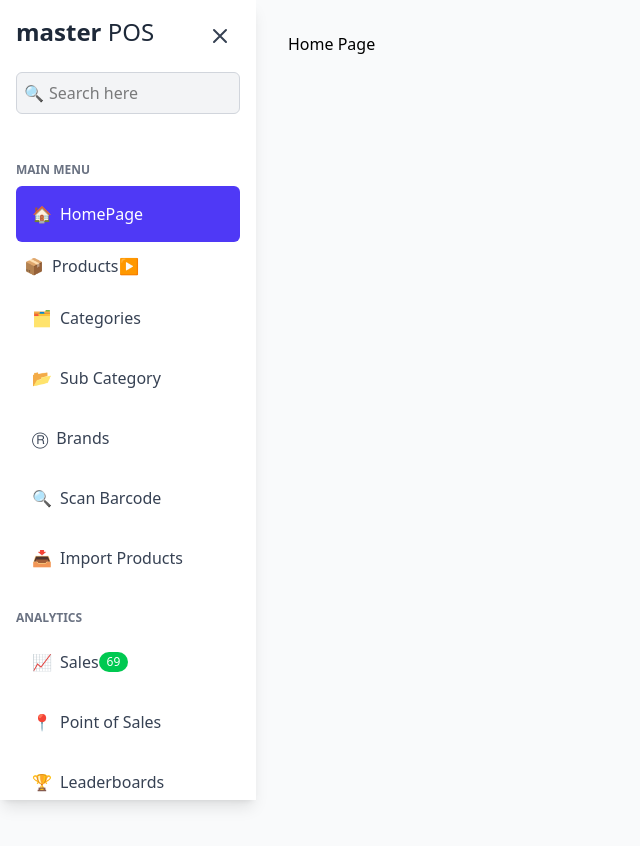
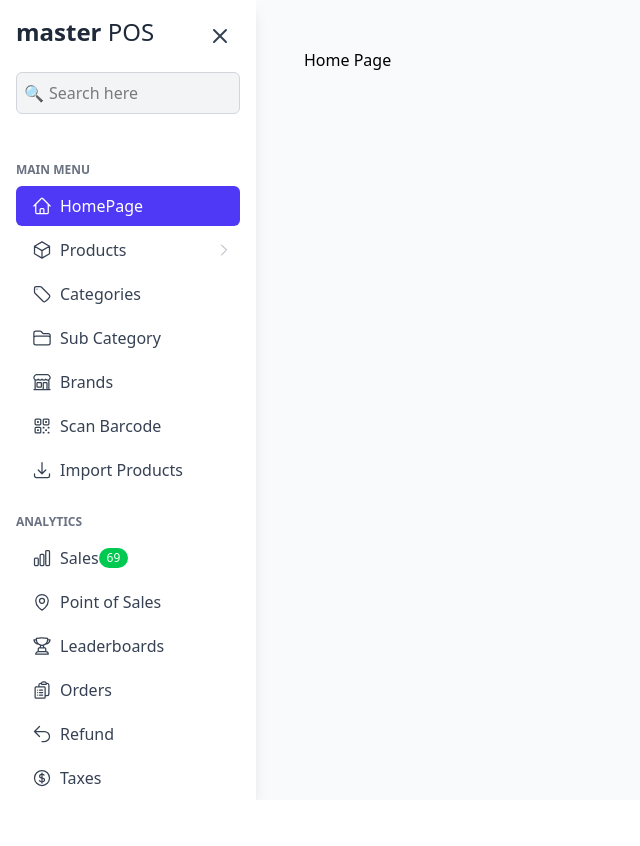
Before and after one commit to DavutDurgun/isiksoft-fe-devcase-react, a React (Vite) app: page / in a window 1280 px wide. Shown: the top 846 px of the page, without its empty margins (0-640 px from the left). After the commit the page ends 800 px from the top, so only its background shows below. Built offline with nearby package versions, Linux system fonts and the light colour scheme.

Commit message:
style: heroIcon pack add

```diff
--- a/package.json
+++ b/package.json
@@ -10,6 +10,7 @@
     "preview": "vite preview"
   },
   "dependencies": {
+    "@heroicons/react": "^2.2.0",
     "@tailwindcss/vite": "^4.1.7",
     "path": "^0.12.7",
     "react": "^19.1.0",
--- a/src/components/ExpandIcon.tsx
+++ b/src/components/ExpandIcon.tsx
@@ -1,4 +1,5 @@
 import React from "react";
+import { ChevronRightIcon } from "@heroicons/react/24/outline";
 
 const ExpandIcon: React.FC<{ isExpanded: boolean }> = ({ isExpanded }) => (
   <span
@@ -6,7 +7,7 @@ const ExpandIcon: React.FC<{ isExpanded: boolean }> = ({ isExpanded }) => (
       isExpanded ? "rotate-90" : "rotate-0"
     }`}
   >
-    ▶
+    <ChevronRightIcon className="w-4 h-4 text-gray-400" />
   </span>
 );
 
--- a/src/features/product/components/sidebar/MenuItemComponent.tsx
+++ b/src/features/product/components/sidebar/MenuItemComponent.tsx
@@ -15,8 +15,8 @@ export interface MenuItemProps {
 const MenuItemComponent: React.FC<MenuItemProps> = React.memo(
   ({ item, isOpen, isActive, isSubMenu = false, activeMenu, onMenuClick }) => {
     const baseClasses = `flex items-center p-2 rounded-md transition-colors duration-200 cursor-pointer ${
-      isOpen ? "justify-start" : "justify-center"
-    } ${isOpen ? "" : "w-full"}`;
+      isOpen ? "" : "w-full"
+    }`;
 
     const activeClasses = isActive
       ? isSubMenu
@@ -24,31 +24,43 @@ const MenuItemComponent: React.FC<MenuItemProps> = React.memo(
         : "bg-indigo-600 text-white"
       : "hover:bg-gray-200 text-gray-700";
 
+    let justificationClass = "";
+    if (isOpen) {
+      if (item.subItems || item.badge) {
+        justificationClass = "justify-between";
+      } else {
+        justificationClass = "justify-start";
+      }
+    } else {
+      justificationClass = "justify-center";
+    }
+
     if (item.subItems) {
       return (
         <div
-          className={`${baseClasses} ${activeClasses} ${
-            isOpen ? "justify-between" : "justify-center"
-          }`}
+          className={`${baseClasses} ${activeClasses} ${justificationClass}`}
           onClick={() => onMenuClick(item.path, true)}
         >
-          <div className="flex items-center">
+          <div className="flex items-center px-2">
+            {" "}
             <span className={isOpen ? "mr-2" : ""}>{item.icon}</span>
             <span className={isOpen ? "" : "hidden"}>{item.name}</span>
           </div>
-          {item.badge && isOpen && <Badge count={item.badge} />}
-          {isOpen && <ExpandIcon isExpanded={activeMenu === item.path} />}
+          {item.badge && isOpen && <Badge count={item.badge} />}{" "}
+          {isOpen && <ExpandIcon isExpanded={activeMenu === item.path} />}{" "}
         </div>
       );
     }
 
     return (
       <div
-        className={`${baseClasses}`}
+        className={`${baseClasses} ${justificationClass}`}
         onClick={() => onMenuClick(item.path, false)}
       >
-        <span className={isOpen ? "mr-2" : ""}>{item.icon}</span>
-        <span className={isOpen ? "" : "hidden"}>{item.name}</span>
+        <div className="flex items-center">
+          <span className={isOpen ? "mr-2" : ""}>{item.icon}</span>
+          <span className={isOpen ? "" : "hidden"}>{item.name}</span>
+        </div>
         {item.badge && isOpen && <Badge count={item.badge} />}
       </div>
     );
--- a/src/features/product/components/sidebar/MenuList.tsx
+++ b/src/features/product/components/sidebar/MenuList.tsx
@@ -45,7 +45,7 @@ const MenuList: React.FC<MenuListProps> = React.memo(
               to={item.path}
               end={true}
               className={({ isActive: navLinkIsActive }) => {
-                const baseClasses = `flex items-center p-2 rounded-md transition-colors duration-200 cursor-pointer
+                const baseClasses = `flex items-center px-2 rounded-md transition-colors duration-200 cursor-pointer
                 ${isOpen ? "justify-start" : "justify-center"} ${
                   isOpen ? "" : "w-full"
                 }`;
--- a/src/features/product/mock/menu.ts
+++ /dev/null
@@ -1,52 +0,0 @@
-import type { MenuSectionType } from "@/types";
-
-export const MENU_SECTIONS: MenuSectionType[] = [
-  {
-    title: "MAIN MENU",
-    items: [
-      { name: "HomePage", icon: "🏠", path: "/" },
-      {
-        name: "Products",
-        icon: "📦",
-        path: "/products",
-        subItems: [
-          { name: "All Products", icon: "📊", path: "/products/all" },
-          { name: "Add New Product", icon: "➕", path: "/products/add" },
-          { name: "Tags", icon: "🏷️", path: "/products/tags" },
-        ],
-      },
-      { name: "Categories", icon: "🗂️", path: "/categories" },
-      { name: "Sub Category", icon: "📂", path: "/sub-categories" },
-      { name: "Brands", icon: "Ⓡ", path: "/brands" },
-      { name: "Scan Barcode", icon: "🔍", path: "/scan-barcode" },
-      { name: "Import Products", icon: "📥", path: "/import-products" },
-    ],
-  },
-  {
-    title: "ANALYTICS",
-    items: [
-      { name: "Sales", icon: "📈", path: "/analytics/sales", badge: 69 },
-      { name: "Point of Sales", icon: "📍", path: "/analytics/pos" },
-      { name: "Leaderboards", icon: "🏆", path: "/analytics/leaderboards" },
-      { name: "Orders", icon: "📋", path: "/analytics/orders" },
-      { name: "Refund", icon: "↩️", path: "/analytics/refund" },
-      { name: "Taxes", icon: "💰", path: "/analytics/taxes" },
-      { name: "Stock", icon: "📦", path: "/analytics/stock" },
-    ],
-  },
-  {
-    title: "APPS",
-    items: [
-      { name: "Chat", icon: "💬", path: "/apps/chat", badge: 60 },
-      { name: "Calendar", icon: "📅", path: "/apps/calendar" },
-      { name: "Email", icon: "📧", path: "/apps/email" },
-    ],
-  },
-  {
-    title: "SETTINGS",
-    items: [
-      { name: "Settings", icon: "⚙️", path: "/settings" },
-      { name: "Log Out", icon: "🚪", path: "/logout" },
-    ],
-  },
-];
--- /dev/null
+++ b/src/features/product/mock/menu.tsx
@@ -0,0 +1,159 @@
+// src/features/product/mock/index.ts
+import React from "react";
+import {
+  HomeIcon,
+  CubeIcon,
+  TagIcon,
+  FolderIcon,
+  BuildingStorefrontIcon,
+  QrCodeIcon,
+  ArrowDownTrayIcon,
+  ChartBarIcon,
+  MapPinIcon,
+  TrophyIcon,
+  ClipboardDocumentListIcon,
+  ArrowUturnLeftIcon,
+  CurrencyDollarIcon,
+  ArchiveBoxIcon,
+  ChatBubbleLeftRightIcon,
+  CalendarDaysIcon,
+  EnvelopeIcon,
+  Cog6ToothIcon,
+  ArrowRightStartOnRectangleIcon,
+  PlusCircleIcon,
+} from "@heroicons/react/24/outline";
+
+import type { MenuSectionType } from "@/types";
+
+export const MENU_SECTIONS: MenuSectionType[] = [
+  {
+    title: "MAIN MENU",
+    items: [
+      { name: "HomePage", icon: <HomeIcon className="w-5 h-5" />, path: "/" },
+      {
+        name: "Products",
+        path: "/products",
+        icon: <CubeIcon className="w-5 h-5" />,
+        subItems: [
+          {
+            name: "All Products",
+            icon: <ChartBarIcon className="w-5 h-5" />,
+            path: "/products/all",
+          },
+          {
+            name: "Add New Product",
+            icon: <PlusCircleIcon className="w-5 h-5" />,
+            path: "/products/add",
+          },
+          {
+            name: "Tags",
+            icon: <TagIcon className="w-5 h-5" />,
+            path: "/products/tags",
+          },
+        ],
+      },
+      {
+        name: "Categories",
+        icon: <TagIcon className="w-5 h-5" />,
+        path: "/categories",
+      },
+      {
+        name: "Sub Category",
+        icon: <FolderIcon className="w-5 h-5" />,
+        path: "/sub-categories",
+      },
+      {
+        name: "Brands",
+        icon: <BuildingStorefrontIcon className="w-5 h-5" />,
+        path: "/brands",
+      },
+      {
+        name: "Scan Barcode",
+        icon: <QrCodeIcon className="w-5 h-5" />,
+        path: "/scan-barcode",
+      },
+      {
+        name: "Import Products",
+        icon: <ArrowDownTrayIcon className="w-5 h-5" />,
+        path: "/import-products",
+      },
+    ],
+  },
+  {
+    title: "ANALYTICS",
+    items: [
+      {
+        name: "Sales",
+        icon: <ChartBarIcon className="w-5 h-5" />,
+        path: "/analytics/sales",
+        badge: 69,
+      },
+      {
+        name: "Point of Sales",
+        icon: <MapPinIcon className="w-5 h-5" />,
+        path: "/analytics/pos",
+      },
+      {
+        name: "Leaderboards",
+        icon: <TrophyIcon className="w-5 h-5" />,
+        path: "/analytics/leaderboards",
+      },
+      {
+        name: "Orders",
+        icon: <ClipboardDocumentListIcon className="w-5 h-5" />,
+        path: "/analytics/orders",
+      },
+      {
+        name: "Refund",
+        icon: <ArrowUturnLeftIcon className="w-5 h-5" />,
+        path: "/analytics/refund",
+      },
+      {
+        name: "Taxes",
+        icon: <CurrencyDollarIcon className="w-5 h-5" />,
+        path: "/analytics/taxes",
+      },
+      {
+        name: "Stock",
+        icon: <ArchiveBoxIcon className="w-5 h-5" />,
+        path: "/analytics/stock",
+      },
+    ],
+  },
+  {
+    title: "APPS",
+    items: [
+      {
+        name: "Chat",
+        icon: <ChatBubbleLeftRightIcon className="w-5 h-5" />,
+        path: "/apps/chat",
+        badge: 60,
+      },
+      {
+        name: "Calendar",
+        icon: <CalendarDaysIcon className="w-5 h-5" />,
+        path: "/apps/calendar",
+      },
+      {
+        name: "Email",
+        icon: <EnvelopeIcon className="w-5 h-5" />,
+        path: "/apps/email",
+      },
+    ],
+  },
+  {
+    title: "SETTINGS",
+    items: [
+      {
+        name: "Settings",
+        icon: <Cog6ToothIcon className="w-5 h-5" />,
+        path: "/settings",
+      },
+      {
+        name: "Log Out",
+        icon: <ArrowRightStartOnRectangleIcon className="w-5 h-5" />,
+        path: "/logout",
+      },
+    ],
+  },
+];
--- a/src/pages/HomePage.tsx
+++ b/src/pages/HomePage.tsx
@@ -1,7 +1,7 @@
 import React from "react";
 
 const HomePage: React.FC = () => {
-  return <div className="flex min-h-screen bg-gray-50">Home Page</div>;
+  return <div className="p-4 bg-gray-50">Home Page</div>;
 };
 
 export default HomePage;
--- a/src/types/menu.ts
+++ b/src/types/menu.ts
@@ -1,6 +1,9 @@
+// src/types/menuItem.ts
+import React from "react";
+
 export interface MenuItem {
   name: string;
-  icon: string;
+  icon: React.ReactNode;
   path: string;
   subItems?: MenuItem[];
   badge?: number;
```
Also changed, not shown: 1 other file (tests, documents, lock files or other folders).
